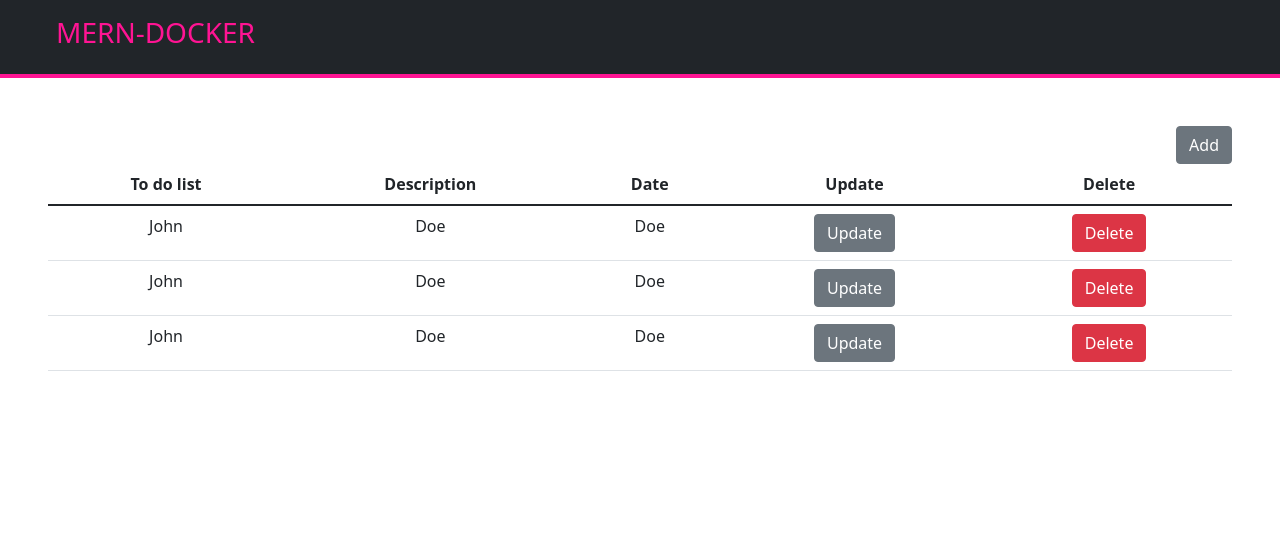
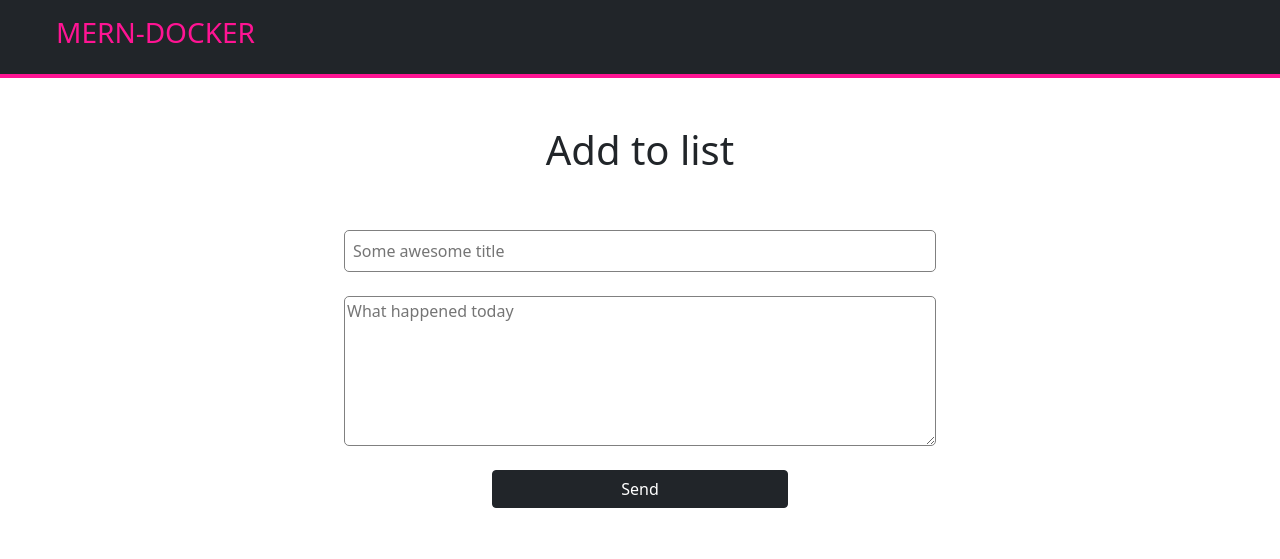
Before and after one commit to SheilaFundora/journal-app, a React app: page /add in a window 1280 px wide. Built offline with nearby package versions, Linux system fonts and the light colour scheme.

Commit message:
initial commit

```diff
--- a/src/ClientApp.js
+++ b/src/ClientApp.js
@@ -1,17 +1,15 @@
 import React from 'react';
 import {Navbar} from "./components/ui/Navbar";
 import Table from "./components/Table";
+import {store} from "./store/store";
+import {Provider, useSelector} from "react-redux";
+import AppRouter from "./routers/AppRouter";
 
 const ClientApp = () => {
     return (
-        <div>
-            <Navbar/>
-
-
-            <button className='float-end btn me-5 btn-secondary mt-5'>Add</button>
-
-            <Table />
-        </div>
+        <Provider store={ store }>
+            <AppRouter />
+        </Provider>
     );
 };
 
--- /dev/null
+++ b/src/actions/toDo.js
@@ -0,0 +1,22 @@
+import {types} from "../types/types";
+
+
+export const startLoading = () => {
+    return async(dispatch) => {
+
+        const toDos = [
+            {id: '1',title:'123', description: 'defrg', date: '23/02/2009'},
+            {id: '2',title:'123', description: 'defrg', date: '23/02/2009'},
+            {id: '3',title:'123', description: 'defrg', date: '23/02/2009'},
+            {id: '4',title:'123', description: 'defrg', date: '23/02/2009'}
+        ]
+
+        dispatch(toDostartLoading(toDos));
+
+    }
+}
+
+const toDostartLoading = (toDo) => ({
+    type: types.load,
+    payload: toDo
+})
--- /dev/null
+++ b/src/components/AddToDo.js
@@ -0,0 +1,58 @@
+import React from 'react';
+import {Navbar} from "./ui/Navbar";
+import {useForm} from "../hooks/useForm";
+import {useDispatch} from "react-redux";
+import {types} from "../types/types";
+
+const AddToDo = () => {
+
+    const [ formValues, handleInputChange ] = useForm({title: '', description: ''});
+    const { title, description } = formValues;
+
+    const dispatch = useDispatch();
+
+    const handleAddToDo = () => {
+        const toDos = [title, description]
+        dispatch(handleAdd(toDos));
+    }
+
+    const handleAdd = (toDos) =>({
+        type: types.add,
+        payload: toDos
+    })
+
+    return (
+        <div>
+            <Navbar/>
+
+            <h1 className='mt-5 text-center'>Add to list</h1>
+
+            <div className="p-5 flex-column d-flex justify-content-center align-items-center">
+                <input
+                    type="text"
+                    placeholder="Some awesome title"
+                    className="notes-title-input input-group w-50 p-2 inp-style"
+                    name='title'
+                    value={title}
+                    onChange={ handleInputChange}
+                />
+
+                <br />
+
+                <textarea
+                    placeholder="What happened today"
+                    className="notes-textarea w-50 inp-style texttarea"
+                    name="description"
+                    value={description}
+                    onChange={handleInputChange}
+                ></textarea>
+
+                <button className='btn mt-4 w-25 btn-dark'  onClick={handleAddToDo} type='submit'>Send</button>
+
+            </div>
+
+        </div>
+    );
+};
+
+export default AddToDo;
--- a/src/components/Table.js
+++ b/src/components/Table.js
@@ -1,6 +1,11 @@
 import React from 'react';
+import {useSelector} from "react-redux";
+import TableItem from "./TableItem";
 
 const Table = () => {
+
+    const { toDos } = useSelector( state => state.toDo);
+
     return (
         <div className='p-5 mt-3'>
             <table className="table text-center table-hover">
@@ -14,26 +19,12 @@ const Table = () => {
                 </tr>
                 </thead>
                 <tbody>
-                <tr>
-                    <td>John</td>
-                    <td>Doe</td>
-                    <td>Doe</td>
-                    <td><button className='btn btn-secondary'> Update </button></td>
-                    <td><button className='btn btn-danger'> Delete </button></td>
-                </tr> <tr>
-                    <td>John</td>
-                    <td>Doe</td>
-                    <td>Doe</td>
-                    <td><button className='btn btn-secondary'> Update </button></td>
-                    <td><button className='btn btn-danger'> Delete </button></td>
-                </tr> <tr>
-                    <td>John</td>
-                    <td>Doe</td>
-                    <td>Doe</td>
-                    <td><button className='btn btn-secondary'> Update </button></td>
-                    <td><button className='btn btn-danger'> Delete </button></td>
-                </tr>
+                    {
+                        toDos.map(toDos => (
+                            <TableItem key={toDos.id}  {...toDos} />
+                        ))
 
+                    }
                 </tbody>
             </table>
         </div>
--- /dev/null
+++ b/src/components/TableItem.js
@@ -0,0 +1,32 @@
+import React from 'react';
+import {useDispatch} from "react-redux";
+import {types} from "../types/types";
+
+const TableItem = ( {id,title, description, date, ...toDos }) => {
+    const dispatch = useDispatch();
+
+    const handleDelete = () => {
+        dispatch(deleteToDp())
+    }
+    const handleUpdate = () => {
+    }
+
+    const deleteToDp = () =>({
+        type: types.delete,
+        payload: id
+    })
+
+    return (
+        <tr>
+            <td>{title}</td>
+            <td>{description}</td>
+            <td>{date}</td>
+            <td>
+                <button className='btn btn-secondary' onClick={handleUpdate}> Update </button>
+            </td>
+            <td><button className='btn btn-danger' onClick={handleDelete}> Delete </button></td>
+        </tr>
+    );
+};
+
+export default TableItem;
--- /dev/null
+++ b/src/components/ToDoPages.js
@@ -0,0 +1,24 @@
+import React, {useEffect} from 'react';
+import {Navbar} from "./ui/Navbar";
+import Table from "./Table";
+import {Link} from "react-router-dom";
+import {useDispatch} from "react-redux";
+import {startLoading} from "../actions/toDo";
+
+const ToDoPages = () => {
+    const dispatch = useDispatch();
+
+    dispatch( startLoading() );
+
+    return (
+        <div>
+            <Navbar/>
+
+            <Link className='float-end btn me-5 btn-secondary mt-5' to='/add'>Add</Link>
+
+            <Table />
+        </div>
+    );
+};
+
+export default ToDoPages;
--- /dev/null
+++ b/src/hooks/useForm.js
@@ -0,0 +1,27 @@
+import {useState} from "react";
+
+//este custom hook es para los formularios, creamos un estado de los valores pasados y un metdo q mantiene los
+// valores y modifica el pasado por parametro
+
+//antes recogiamos los valores de los form con el luguanje d programacion del backend pero aqui lo estamos haciendo
+// con js con un hook, resivimos el valor y lo ponemos en un useState y lo retornamos con el metodo q hace q se
+// complete toodo lo q escibimos en el input
+export const useForm = ( initialState ) => {
+    const [values, setValues] = useState(initialState);
+
+    //metodo q permite limpiar el formulario
+    const reset = ( newFormState = initialState) => {
+        setValues(newFormState);
+    }
+
+    const handleInputChange = ({target}) => {
+        //metodo que hace q cada vez q escribimos algo en el input actualice el state con lo q tenia y lo q vamos
+        // escribiendo, pues se escribe letra a letra
+        setValues({
+            ...values,
+            [target.name]: target.value
+        })
+    };
+
+    return [values, handleInputChange, reset];
+};
--- a/src/index.js
+++ b/src/index.js
@@ -3,14 +3,8 @@ import ReactDOM from 'react-dom/client';
 import ClientApp from "./ClientApp";
 
 import '../src/style/styles.css'
-import {Provider} from "react-redux";
-import {store} from "./store/store";
-
-
 
 const root = ReactDOM.createRoot(document.getElementById('root'));
 root.render(
-    <Provider store={ store }>
-        <ClientApp />
-    </Provider>
+    <ClientApp />
 );
--- a/src/reducers/mernReducer.js
+++ b/src/reducers/mernReducer.js
@@ -2,7 +2,7 @@ import {types} from "../types/types";
 
 
 const initialState = {
-    toDos: [{title:'123', description: 'defrg'}],
+    toDos: []
 }
 
 export const mernReducer = (state = {initialState}, action) => {
@@ -10,10 +10,11 @@ export const mernReducer = (state = {initialState}, action) => {
     switch ( action.type ) {
 
         case types.add:
+            console.log(action.payload)
             return {
                 ...state,
                 toDos: [
-                    ...state.notes,
+                    state.toDos,
                     action.payload
                 ]
             }
@@ -30,10 +31,17 @@ export const mernReducer = (state = {initialState}, action) => {
         case types.delete:
             return {
                 ...state,
-                toDos: [
-                    ...state.notes,
-                    action.payload
-                ]
+                toDos: state.toDos.filter(
+                    t => ( t.id !== action.payload )
+
+                ),
+            }
+
+        case types.load:
+            return {
+                ...state,
+                toDos: [ ...action.payload ]
+
             }
 
         default:
--- /dev/null
+++ b/src/reducers/rootReducer.js
@@ -0,0 +1,7 @@
+import { combineReducers } from 'redux';
+import {mernReducer} from "./mernReducer";
+
+
+export const rootReducer = combineReducers({
+    toDo: mernReducer,
+})
--- /dev/null
+++ b/src/routers/AppRouter.js
@@ -0,0 +1,20 @@
+import React from 'react';
+import ToDoPages from "../components/ToDoPages";
+import {BrowserRouter as Router, Navigate, Route, Routes} from "react-router-dom";
+import AddToDo from "../components/AddToDo";
+
+const AppRouter = () => {
+    return (
+
+        <Router>
+            <div>
+                <Routes>
+                    <Route path="/add" element={ (<AddToDo /> )} />
+                    <Route exact path="/*"  element={ (<ToDoPages /> )}/>
+                </Routes>
+            </div>
+        </Router>
+    );
+};
+
+export default AppRouter;
--- a/src/store/store.js
+++ b/src/store/store.js
@@ -1,11 +1,12 @@
 import { createStore, compose, applyMiddleware } from 'redux';
 import thunk from 'redux-thunk'
-import {mernReducer} from "../reducers/mernReducer";
+import {rootReducer} from "../reducers/rootReducer";
 
 
 const composeEnhancers = (typeof window !== 'undefined' && window.__REDUX_DEVTOOLS_EXTENSION_COMPOSE__) || compose;
+
 export const store = createStore(
-    mernReducer,
+    rootReducer,
     composeEnhancers(
         applyMiddleware( thunk )
     )
--- a/src/style/styles.css
+++ b/src/style/styles.css
@@ -13,3 +13,12 @@ body{
 .check{
     font-size: 25px;
 }
+
+.inp-style{
+    border-radius: 5px;
+    border: 1px solid gray;
+}
+
+.texttarea{
+    height: 150px;
+}
--- a/src/types/types.js
+++ b/src/types/types.js
@@ -3,5 +3,6 @@
  export const types = {
     add: 'add list',
     update: 'update list',
-    delete: 'delete list'
+    delete: 'delete list',
+    load: 'loading list'
 }
```
Also changed, not shown: src/components/Table-item.js (deleted, +0 -36 lines), 2 other files.
